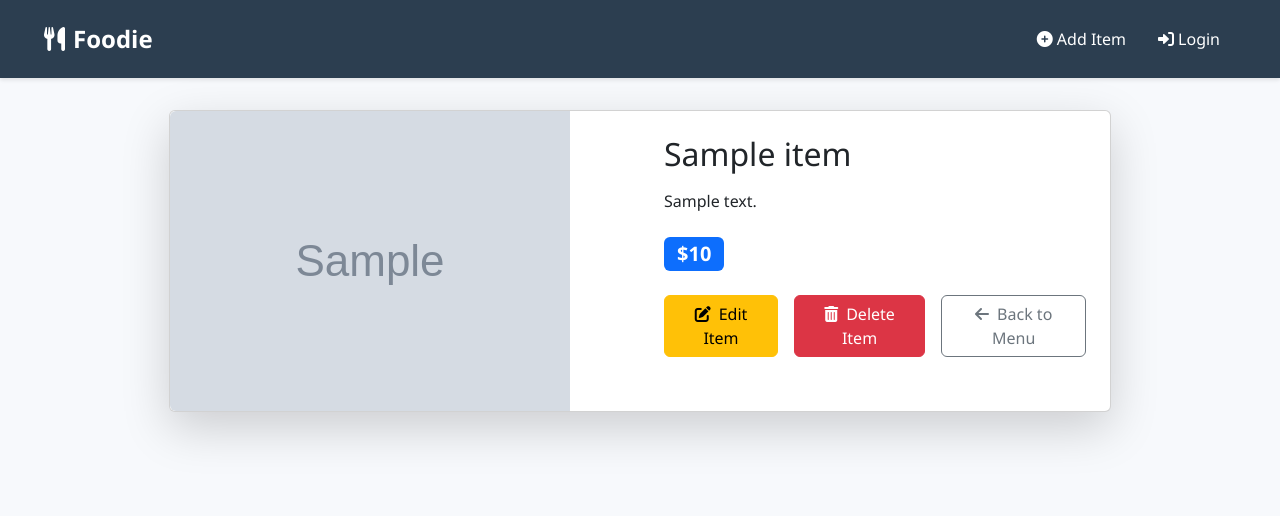
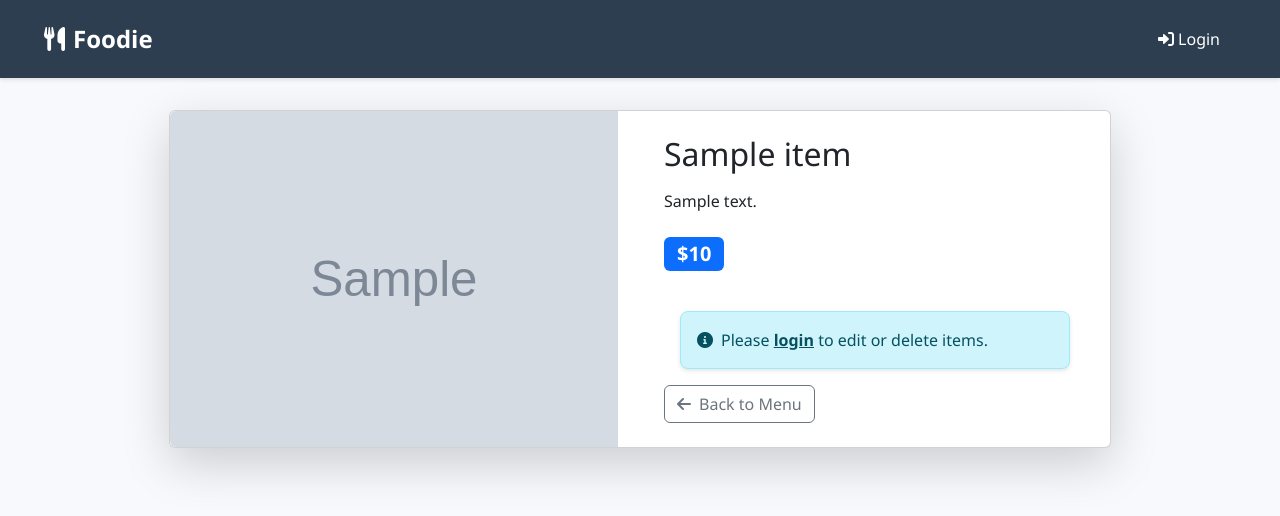
Before and after one commit to instantfred/django-projects, a Django app: page /foodie/1/ in a window 1280 px wide. Shown: the top 516 px of the page. Run offline with Django 5.2, Linux system fonts and the light colour scheme; tables that the repository leaves empty hold one stand-in row (values such as "Sample post"); grey boxes marked "Sample" are stand-in pictures.

Commit message:
Require login to add, edit and delete items

```diff
--- a/mysite/foodie/templates/foodie/base.html
+++ b/mysite/foodie/templates/foodie/base.html
@@ -85,12 +85,12 @@
 
             <div class="collapse navbar-collapse" id="navbarNav">
                 <ul class="navbar-nav ms-auto">
+                    {% if user.is_authenticated %}
                     <li class="nav-item">
                         <a class="nav-link" href="{% url 'foodie:create_item' %}">
                             <i class="fas fa-plus-circle me-1"></i>Add Item
                         </a>
                     </li>
-                    {% if user.is_authenticated %}
                     <li class="nav-item">
                         <a class="nav-link" href="{% url 'profile' %}">
                             <i class="fas fa-user me-1"></i>Profile
--- a/mysite/foodie/templates/foodie/details.html
+++ b/mysite/foodie/templates/foodie/details.html
@@ -16,6 +16,8 @@
                             <div class="d-flex align-items-center mb-4">
                                 <span class="badge bg-primary fs-5">${{ item.item_price }}</span>
                             </div>
+                            <div class="d-flex flex-column gap-3">
+                                {% if user.is_authenticated %}
                                     <div class="d-flex gap-3">
                                         <a href="{% url 'foodie:update_item' item.id %}" class="btn btn-warning">
                                             <i class="fas fa-edit me-2"></i>Edit Item
@@ -23,7 +25,13 @@
                                         <a href="{% url 'foodie:delete_item' item.id %}" class="btn btn-danger">
                                             <i class="fas fa-trash-alt me-2"></i>Delete Item
                                         </a>
-                                <a href="{% url 'foodie:index' %}" class="btn btn-outline-secondary">
+                                    </div>
+                                {% else %}
+                                    <div class="alert alert-info mb-0">
+                                        <i class="fas fa-info-circle me-2"></i>Please <a href="{% url 'login' %}" class="alert-link">login</a> to edit or delete items.
+                                    </div>
+                                {% endif %}
+                                <a href="{% url 'foodie:index' %}" class="btn btn-outline-secondary align-self-start">
                                     <i class="fas fa-arrow-left me-2"></i>Back to Menu
                                 </a>
                             </div>
--- a/mysite/foodie/templates/foodie/item-form.html
+++ b/mysite/foodie/templates/foodie/item-form.html
@@ -70,7 +70,7 @@
                             {% if item and item.item_image %}
                                 <div class="mt-2">
                                     <small class="text-muted">Current image:</small>
-                                    <img src="{{ item.item_image.url }}" class="img-thumbnail mt-2" alt="Current item image">
+                                    <img src="{{ item.item_image }}" class="img-thumbnail mt-2" alt="Current item image">
                                 </div>
                             {% endif %}
                         </div>
--- a/mysite/foodie/views.py
+++ b/mysite/foodie/views.py
@@ -1,6 +1,8 @@
 from django.http import HttpResponse
 from django.shortcuts import redirect, render
 from django.template import loader
+from django.contrib.auth.decorators import login_required
+from django.contrib import messages
 from .forms import ItemForm
 from .models import Item
 
@@ -26,6 +28,7 @@
     return render(request, 'foodie/details.html', context)
 
 
+@login_required(login_url='/login/')
 def create_item(request):
     form = ItemForm(request.POST or None)
     if form.is_valid():
@@ -35,6 +38,7 @@
     return render(request, 'foodie/item-form.html', {'form': form})
 
 
+@login_required(login_url='/login/')
 def update_item(request, item_id):
     item = Item.objects.get(id=item_id)
     form = ItemForm(request.POST or None, instance=item)
@@ -46,6 +50,7 @@
     return render(request, 'foodie/item-form.html', {'form': form, 'item': item})
 
 
+@login_required(login_url='/login/')
 def delete_item(request, item_id):
     item = Item.objects.get(id=item_id)
     if request.method == 'POST':
```
Lines whose indentation alone changed are shown as unchanged.
